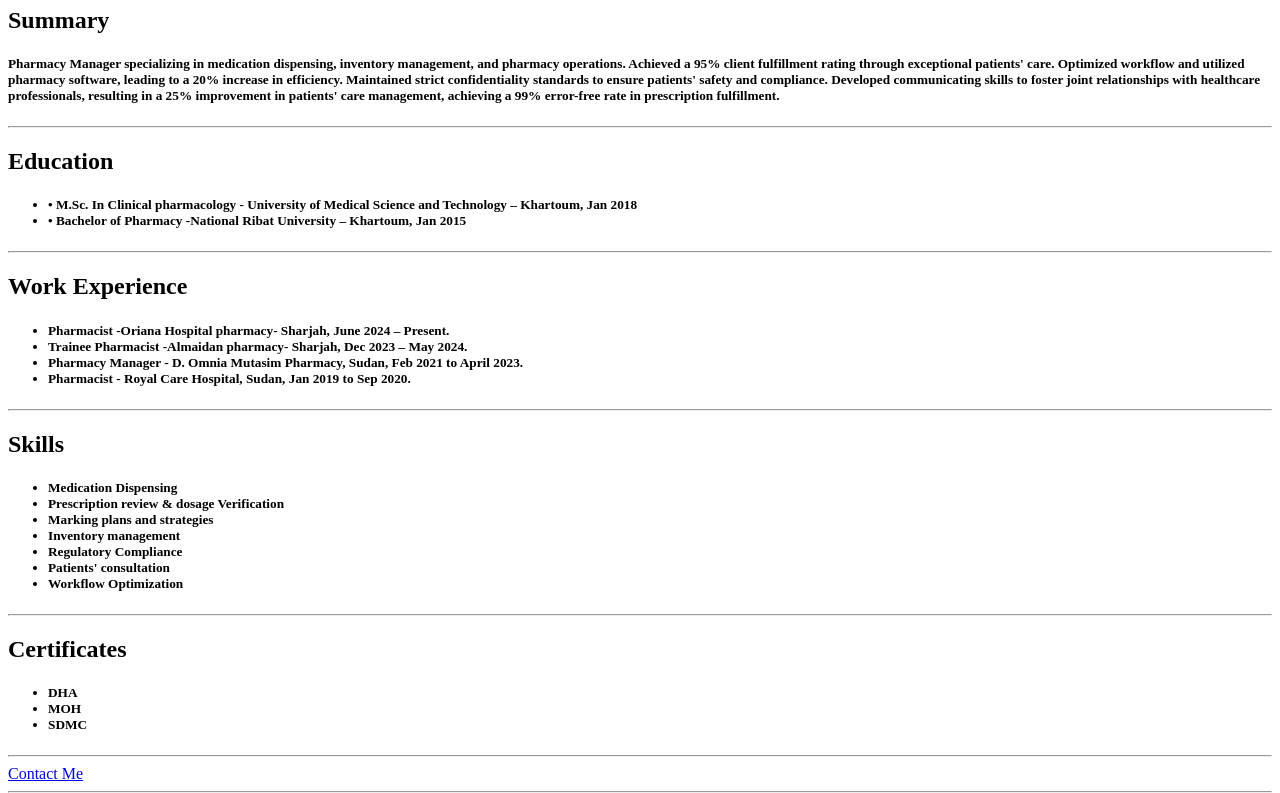
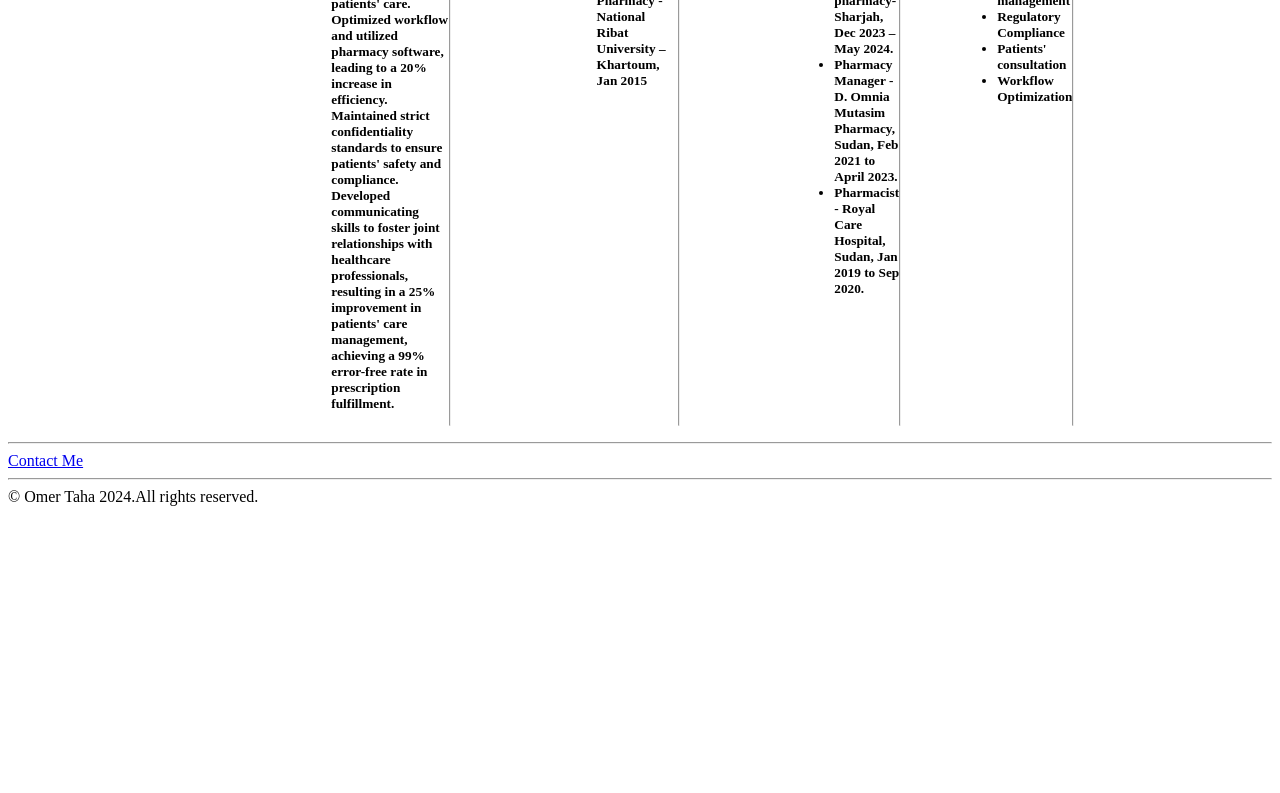
Before and after one commit to omer4elamin/resume, a plain HTML site: page index.html in a window 1280 px wide. Shown: the part 210-1003 px from the top of the page. After the commit the page ends 800 px from the top, so only its background shows below. Drawn offline with Linux system fonts and the light colour scheme.

Commit message:
Update index.html

```diff
--- a/index.html
+++ b/index.html
@@ -4,6 +4,11 @@
     <meta charset="UTF-8">
     <meta name="viewport" content="width=device-width, initial-scale=1.0">
     <title>My Resume</title>
+    <style>
+        .container{
+            display:inline-flex;
+        }
+    </style>
 </head>
 <body>
     <div class="container">
```
